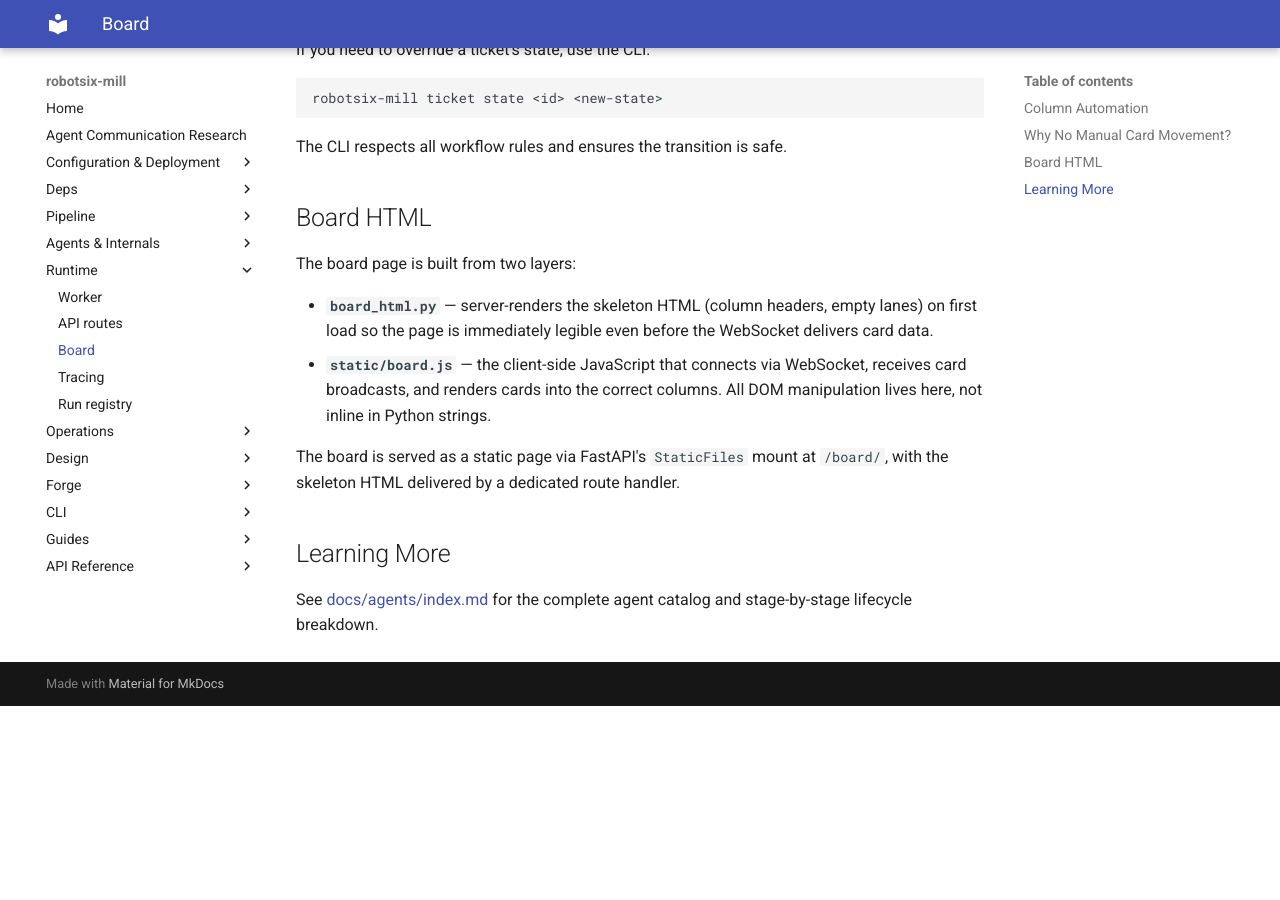
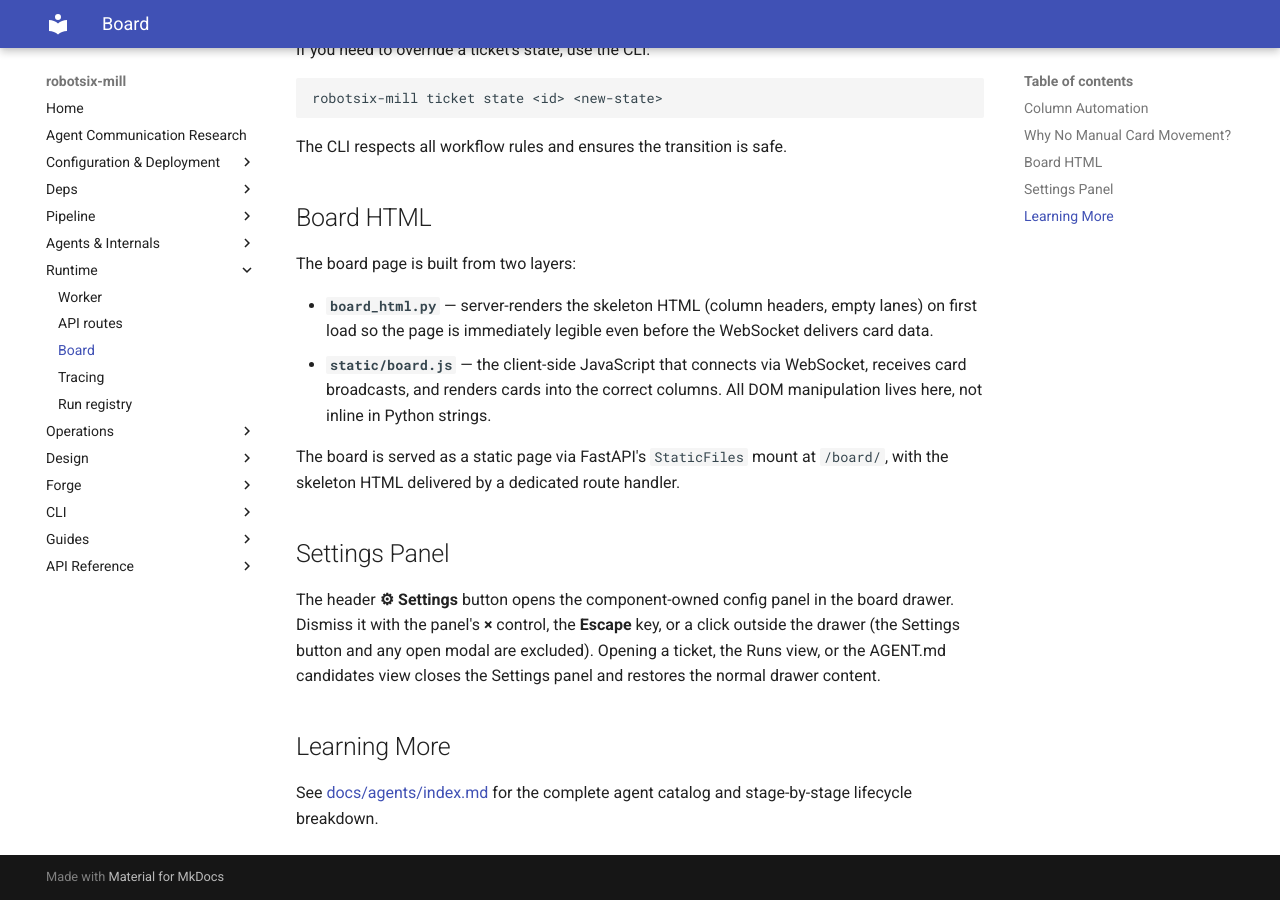
Before and after one commit to damien-robotsix/robotsix-mill, an MkDocs documentation site: the page built from docs/runtime/board.md, in a window 1280 px wide and 900 px high, scrolled down 824 px. Built offline with MkDocs 1.6.1 and Material for MkDocs 9.7.7, drawn with Linux system fonts in a browser that asks for light colours; before the commit the page ends 1530 px from its top, so only the background shows below that.

Commit message:
mill(docs): Settings panel cannot be closed in robotsix-mill UI (20261023T162429Z-settings-panel-cannot-be-closed-in-robot-ad10)

```diff
--- a/docs/runtime/board.md
+++ b/docs/runtime/board.md
@@ -53,6 +53,15 @@ The board is served as a static page via FastAPI's `StaticFiles` mount
 at `/board/`, with the skeleton HTML delivered by a dedicated route
 handler.
 
+## Settings Panel
+
+The header **⚙ Settings** button opens the component-owned config panel
+in the board drawer. Dismiss it with the panel's **×** control, the
+**Escape** key, or a click outside the drawer (the Settings button and
+any open modal are excluded). Opening a ticket, the Runs view, or the
+AGENT.md candidates view closes the Settings panel and restores the
+normal drawer content.
+
 ## Learning More
 
 See [docs/agents/index.md](../agents/index.md) for the complete agent
```
